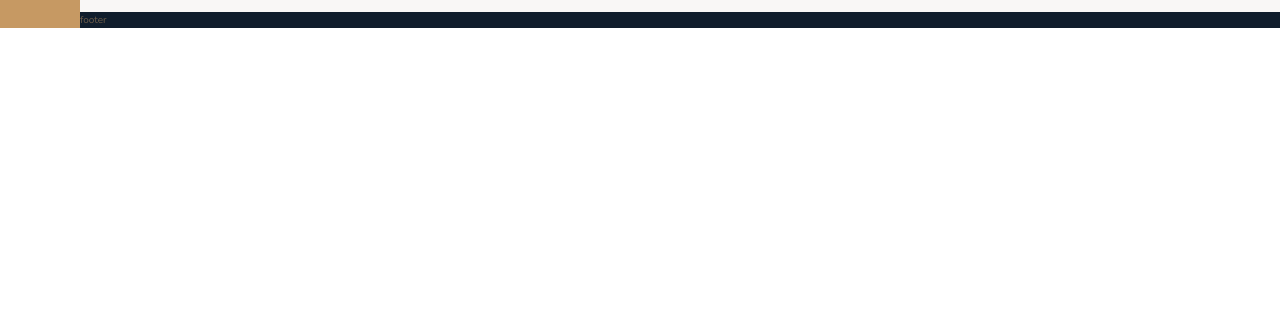
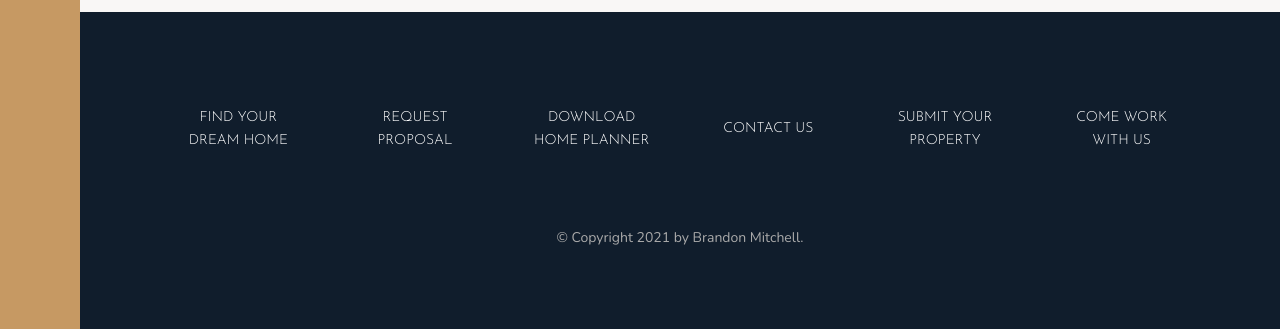
Before and after one commit to Sanda2399/NEXTER_SITE_FILES, a plain HTML site: page Nexter/Resources/HTML/index.html in a window 1280 px wide. Shown: the part 3628-3957 px from the top of the page. Before the commit the page ends 3656 px from the top, so only its background shows below. Drawn offline with nearby package versions, Linux system fonts and the light colour scheme; files that its build step writes are made by us from their sources; files whose address does not match are found by name.

Commit message:
Implemented Footer Section
* Adjusted Gallery image Zoom to 104%

```diff
--- a/Nexter/Resources/CSS/SASS/layout/_footer.scss
+++ b/Nexter/Resources/CSS/SASS/layout/_footer.scss
@@ -2,4 +2,45 @@
 {
     background-color: $color-secondary;
     grid-column: full-start / full-end;
+    padding: 8rem;
 }
+
+.nav
+{
+    list-style: none;
+
+    display: grid;
+    grid-template-columns: repeat(auto-fit, minmax(15rem, 1fr));
+    grid-gap: 2rem;
+    align-items: center;
+
+    &__link:link,
+    &__link:visited
+    {
+        font-size: 1.4rem;
+        color: #fff;
+        text-decoration: none;
+        font-family: $font-display;
+        text-transform: uppercase;
+        text-align: center;
+        padding: 1.5rem;
+        display: block;
+        transition: all .2s;
+    }
+
+    &__link:hover,
+    &__link:active
+    {
+        background-color: rgba(#fff, .05);
+    }
+}
+
+.copyright
+{
+    font-size: 1.4rem;
+    color: $color-grey-light-2;
+    margin-top: 6rem;
+    // margin-left: auto;
+    // margin-right: auto;
+    text-align: center;
+}
--- a/Nexter/Resources/CSS/SASS/layout/_gallery.scss
+++ b/Nexter/Resources/CSS/SASS/layout/_gallery.scss
@@ -38,7 +38,7 @@
 
         &:hover
         {
-            transform: scale(105%);
+            transform: scale(104%);
         }
     }
 
--- a/Nexter/Resources/HTML/index.html
+++ b/Nexter/Resources/HTML/index.html
@@ -279,7 +279,17 @@
             </div>
         </section>
         <footer class="footer">
-            footer
+            <ul class="nav">
+                <li class="nav__item"><a href="#" class="nav__link">Find Your Dream Home</a></li>
+                <li class="nav__item"><a href="#" class="nav__link">Request Proposal</a></li>
+                <li class="nav__item"><a href="#" class="nav__link">Download  Home Planner</a></li>
+                <li class="nav__item"><a href="#" class="nav__link">Contact Us</a></li>
+                <li class="nav__item"><a href="#" class="nav__link">Submit Your Property</a></li>
+                <li class="nav__item"><a href="#" class="nav__link">Come Work with us</a></li>
+            </ul>
+            <p class="copyright">
+                &copy; Copyright 2021 by Brandon Mitchell.
+            </p>
         </footer>
     </body>
 </html>
```
Also changed, not shown: Nexter/Resources/CSS/SASS/main.css, 1 other file.
